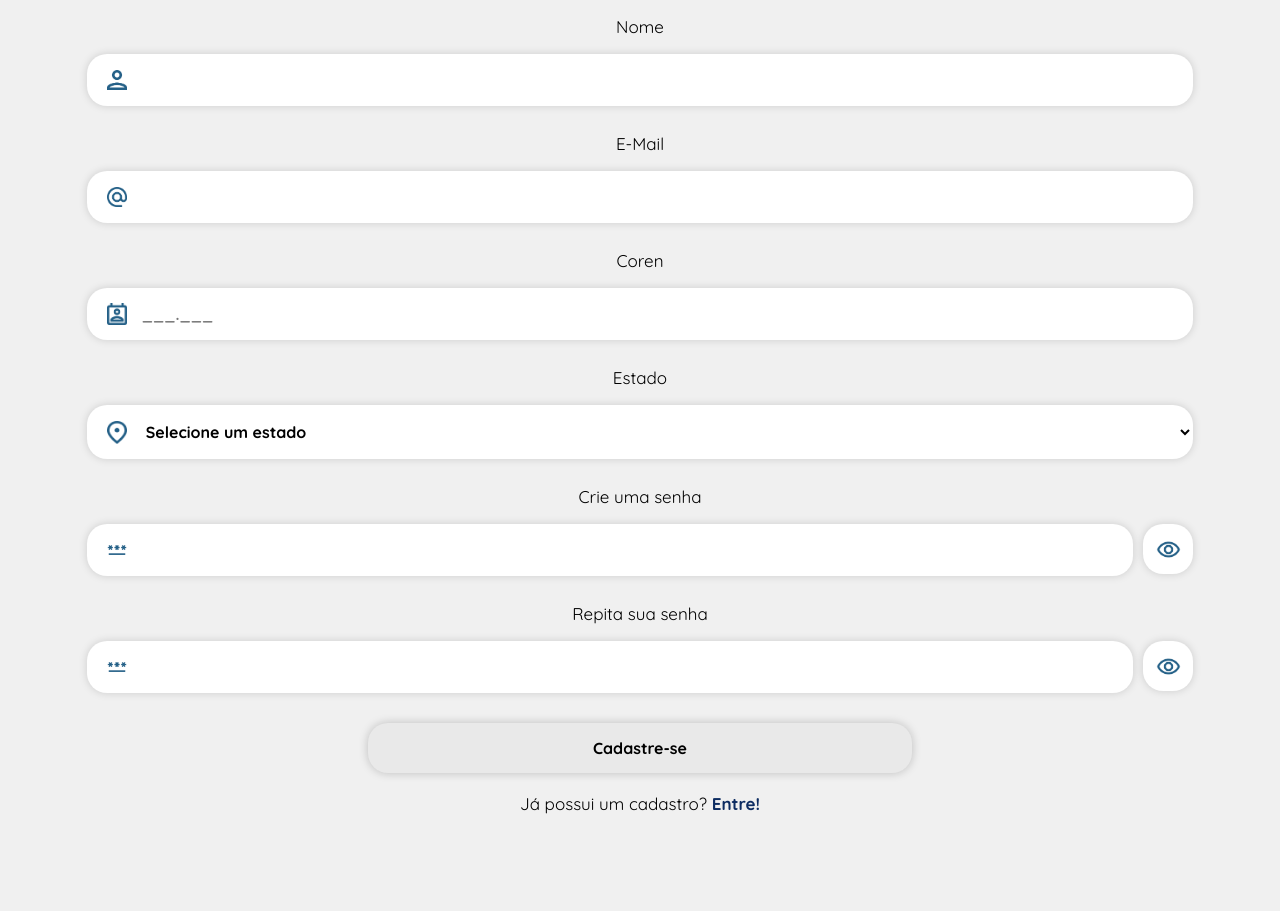
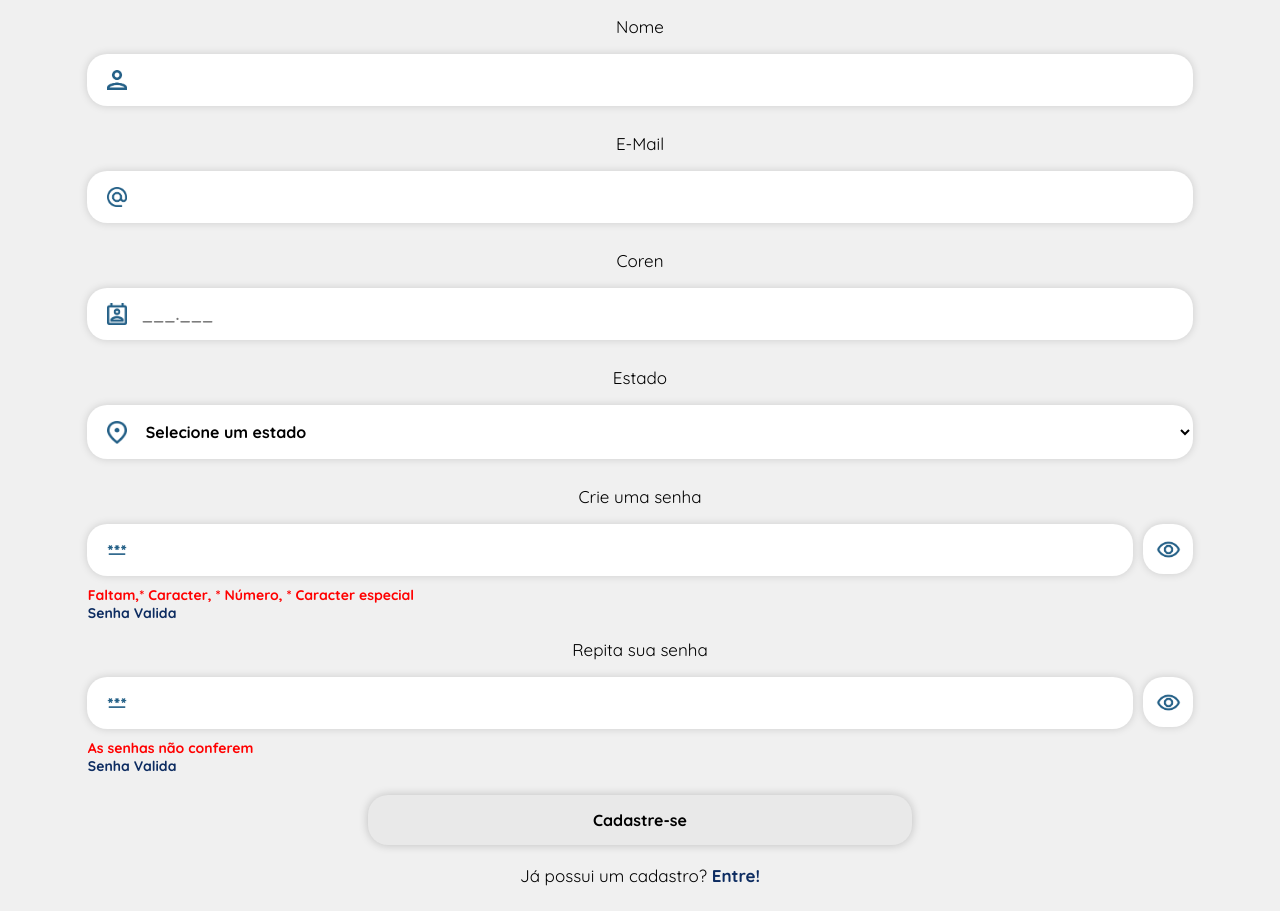
Before and after one commit to BrennoPrettyman/MediCare, a PHP site: page /cadastro.html in a window 1280 px wide. Shown: the part 87-998 px from the top of the page. Before the commit the page ends 901 px from the top, so only its background shows below. Run offline with PHP 8.4, Linux system fonts and the light colour scheme.

Commit message:
senha
add text for senha

```diff
--- a/cadastro.html
+++ b/cadastro.html
@@ -74,11 +74,15 @@
             <input id="senha" type="password" class="validate" required>
             <div class="eyeVisible aberto" id="visibleEye"></div>
         </div>
+        <snaF>Faltam,* Caracter, * Número, * Caracter especial</snaF>
+        <snaV>Senha Valida</snaV>
         <p>Repita sua senha</p>
         <div class="formRow">
             <input id="senhaConfirm" type="password" class="validate" required>
             <div class="eyeVisible aberto" id="visibleEyeConfirm"></div>
         </div>
+        <snaF>As senhas não conferem</snaF>
+        <snaV>Senha Valida</snaV>
         <div class="button">
             <input type="submit" class="meuBotao" id="cdsrt" value="Cadastre-se">
             <p>Já possui um cadastro? <a href="login.html">Entre!</a></p>
--- a/css/cadastro.css
+++ b/css/cadastro.css
@@ -90,6 +90,24 @@ span {
     margin: auto;
 }
 
+snaF {
+    font-family: "Quicksand";
+    font-weight: bold;
+    margin-left: 11px;
+    text-align: left;
+    font-size: 14px;
+    color: red;
+}
+
+snaV {
+    font-family: "Quicksand";
+    color: rgb(13, 44, 97);
+    font-weight: bold;
+    margin-left: 11px;
+    text-align: left;
+    font-size: 14px;
+}
+
 p {
     font-family: "Quicksand";
     text-align: center;
--- a/filtro.html
+++ b/filtro.html
@@ -23,8 +23,8 @@
 
     <h2>Filtrar Por:</h2>
     <div class="bloco1">
-        <button class="btn2">Atendimento Recente</button>
-        <button class="btn2">Atendimento Antecedentes</button>
+        <button class="btn" onclick="chamadoR()">Chamados Recentes</button>
+        <button class="btn" onclick="chamadoA()">Chamados Antecedentes</button>
         <button class="btn" onclick="quartos()">Quartos</button>
     </div>
 
--- a/login.html
+++ b/login.html
@@ -70,6 +70,7 @@
                 <input id="senha" type="password" class="validate" required>
                 <div class="eyeVisible aberto" id="visibleEye"></div>
             </div>
+            <snaF>Senha Incorreta</snaF>
             <input type="submit" class="meuBotao" value="Entrar" id="amogus">
             <p>Esqueceu sua senha? <a href="recuperar.html">Recupere!</a></p>
         </form>
```
Also changed, not shown: css/login.css (+9 -0 lines), js/funcoes.js (+33 -0 lines), css/filtro.css (line endings or trailing spaces).
